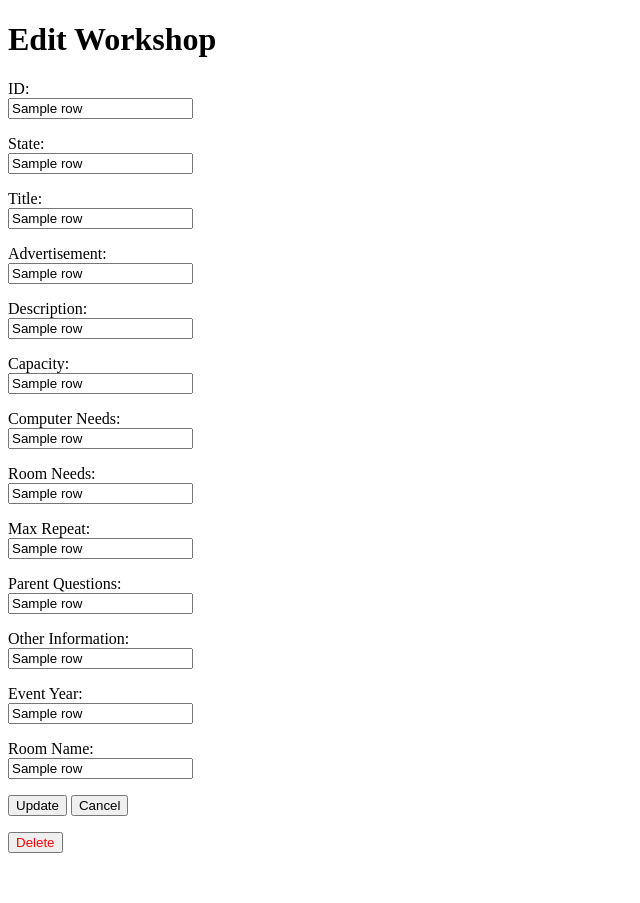
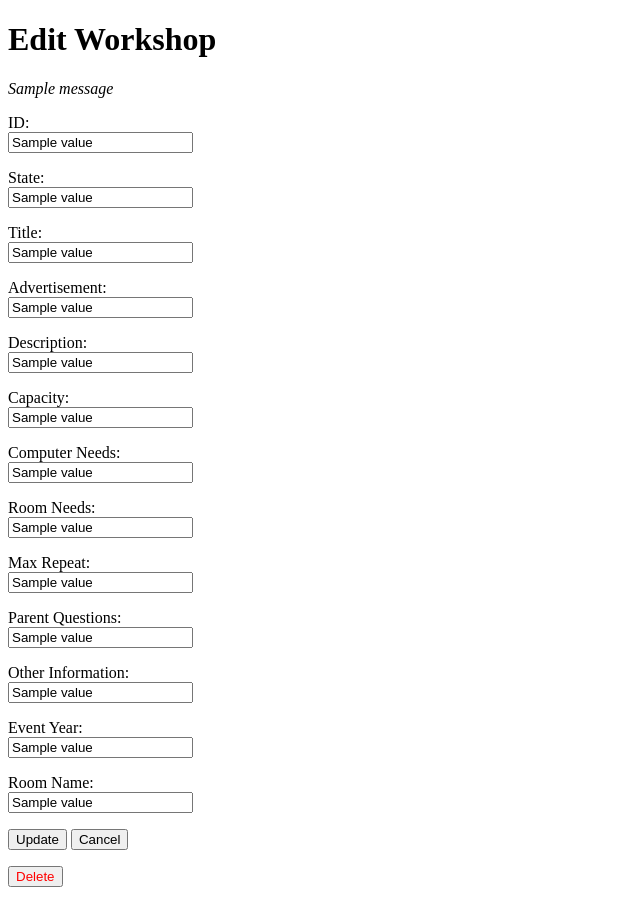
Before and after one commit to cs374/profs, a Flask app: template webapp/templates/workshop_edit.jinja in a window 1280 px wide. Shown: the whole page, without its empty margins (0-640 px from the left). Before the commit the page ends 853 px from the top, so only its background shows below. Run offline with Flask 3, Linux system fonts and the light colour scheme; the template is opened without the code that fills it: most values are stand-ins (such as "Sample title", 1, 10 or a date in 2020); one stand-in notice (Sample message) is shown.

Commit message:
minor revisions

```diff
--- a/webapp/app.py
+++ b/webapp/app.py
@@ -20,12 +20,12 @@ def workshop_all():
 
 @app.route("/workshops/<key>")
 def workshop_edit(key):
+
     if request.args:
-        action = request.args.get("action")
+        values = list(request.args.values())
+        action = values.pop()
         try:
             if action == "Insert":
-                values = list(request.args.values())
-                del values[13]  # action
                 db.workshop_ins(values)
                 flash("Workshop inserted")
             elif action == "Update":
@@ -36,10 +36,12 @@ def workshop_edit(key):
                 flash("Workshop deleted")
         except Exception as e:
             flash(str(e))
+            return render_template("workshop_edit.jinja", key=key, values=values)
         return redirect("/workshops")
+
     # Form was not submitted
     if key == "new":
-        data = []
+        values = []
     else:
-        data = db.workshop_get(key)
-    return render_template("workshop_edit.jinja", data=data)
+        values = db.workshop_get(key)
+    return render_template("workshop_edit.jinja", key=key, values=values)
--- a/webapp/templates/workshop_all.jinja
+++ b/webapp/templates/workshop_all.jinja
@@ -6,9 +6,11 @@
 </head>
 <body>
     <h1>Workshops</h1>
+
     {% for message in get_flashed_messages() %}
     <p><i>{{ message }}</i></p>
     {% endfor %}
+
     {% if data %}
     <div id="table_div"></div>
     <script type="text/javascript">
--- a/webapp/templates/workshop_edit.jinja
+++ b/webapp/templates/workshop_edit.jinja
@@ -1,67 +1,70 @@
 <!DOCTYPE html>
 <html>
+<head>
+    <title>{{ "Add" if key == "new" else "Edit" }} Workshop</title>
+</head>
+<body>
+    <h1>{{ "Add" if key == "new" else "Edit" }} Workshop</h1>
 
-<head>
-    <title>{{"Edit" if data else "Add"}} Workshop</title>
-</head>
+    {% for message in get_flashed_messages() %}
+    <p><i>{{ message }}</i></p>
+    {% endfor %}
 
-<body>
-    <h1>{{"Edit" if data else "Add"}} Workshop</h1>
     <form>
         <p>
             ID:<br>
-            <input name="ID" type="text" value="{{ data[0] }}">
+            <input name="ID" type="text" value="{{ values[0] }}">
         </p>
         <p>
             State:<br>
-            <input name="State" type="text" value="{{ data[1] }}">
+            <input name="State" type="text" value="{{ values[1] }}">
         </p>
         <p>
             Title:<br>
-            <input name="Title" type="text" value="{{ data[2] }}">
+            <input name="Title" type="text" value="{{ values[2] }}">
         </p>
         <p>
             Advertisement:<br>
-            <input name="Advertisement" type="text" value="{{ data[3] }}">
+            <input name="Advertisement" type="text" value="{{ values[3] }}">
         </p>
         <p>
             Description:<br>
-            <input name="Description" type="text" value="{{ data[4] }}">
+            <input name="Description" type="text" value="{{ values[4] }}">
         </p>
         <p>
             Capacity:<br>
-            <input name="Capacity" type="text" value="{{ data[5] }}">
+            <input name="Capacity" type="text" value="{{ values[5] }}">
         </p>
         <p>
             Computer Needs:<br>
-            <input name="ComputerNeeds" type="text" value="{{ data[6] }}">
+            <input name="ComputerNeeds" type="text" value="{{ values[6] }}">
         </p>
         <p>
             Room Needs:<br>
-            <input name="RoomNeeds" type="text" value="{{ data[7] }}">
+            <input name="RoomNeeds" type="text" value="{{ values[7] }}">
         </p>
         <p>
             Max Repeat:<br>
-            <input name="MaxRepeat" type="text" value="{{ data[8] }}">
+            <input name="MaxRepeat" type="text" value="{{ values[8] }}">
         </p>
         <p>
             Parent Questions:<br>
-            <input name="ParentQuestions" type="text" value="{{ data[9] }}">
+            <input name="ParentQuestions" type="text" value="{{ values[9] }}">
         </p>
         <p>
             Other Information:<br>
-            <input name="OtherInformation" type="text" value="{{ data[10] }}">
+            <input name="OtherInformation" type="text" value="{{ values[10] }}">
         </p>
         <p>
             Event Year:<br>
-            <input name="Event_Year" type="text" value="{{ data[11] }}">
+            <input name="Event_Year" type="text" value="{{ values[11] }}">
         </p>
         <p>
             Room Name:<br>
-            <input name="Room_Name" type="text" value="{{ data[12] }}">
+            <input name="Room_Name" type="text" value="{{ values[12] }}">
         </p>
         <p>
-            <input name="action" type="submit" value="{{ 'Update' if data else 'Insert' }}">
+            <input name="action" type="submit" value="{{ 'Insert' if key == 'new' else 'Update' }}">
             <input name="action" type="submit" value="Cancel">
         </p>
         <p>
@@ -69,5 +72,4 @@
         </p>
     </form>
 </body>
-
 </html>
```
Also changed, not shown: webapp/templates/index.jinja (+6 -1 lines).
